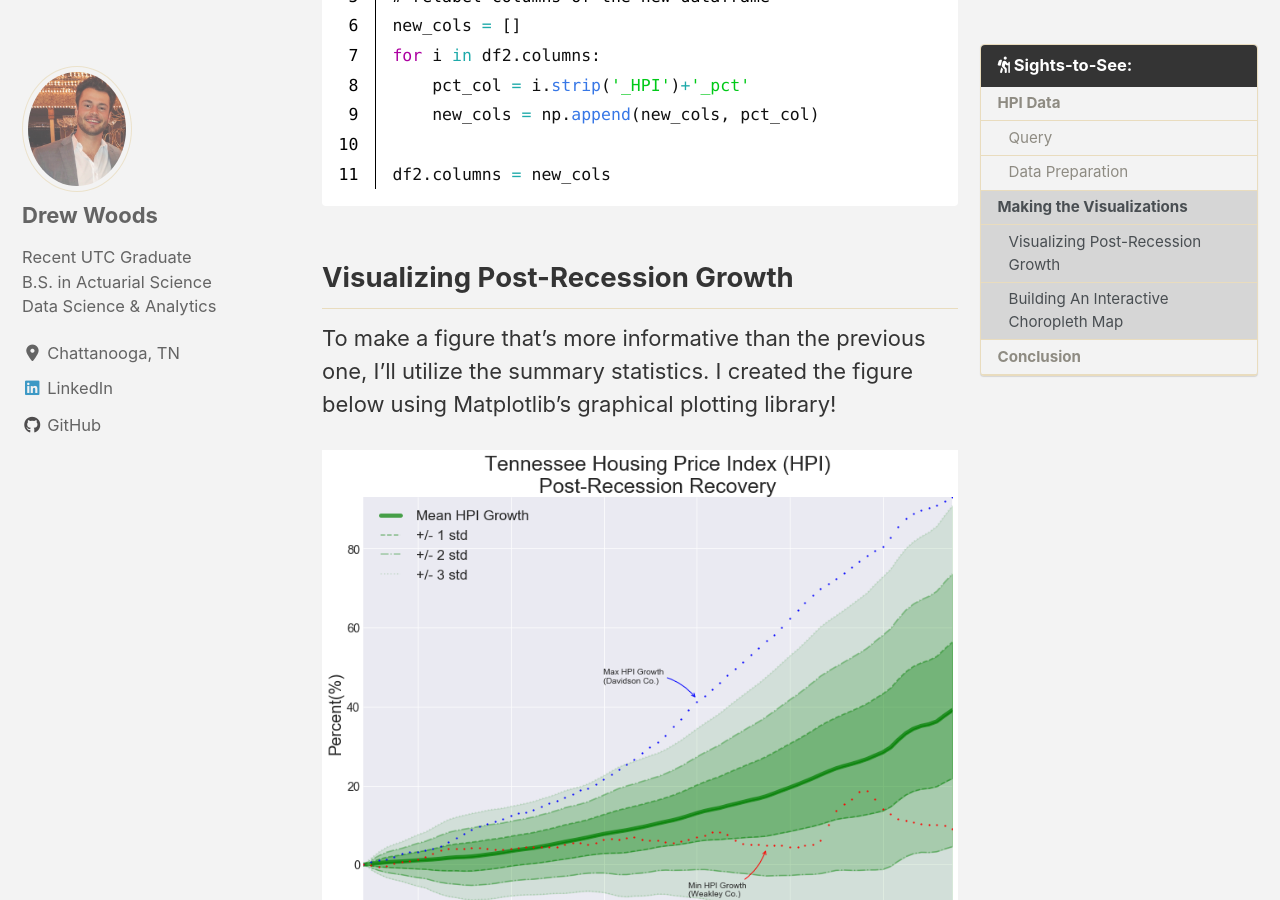
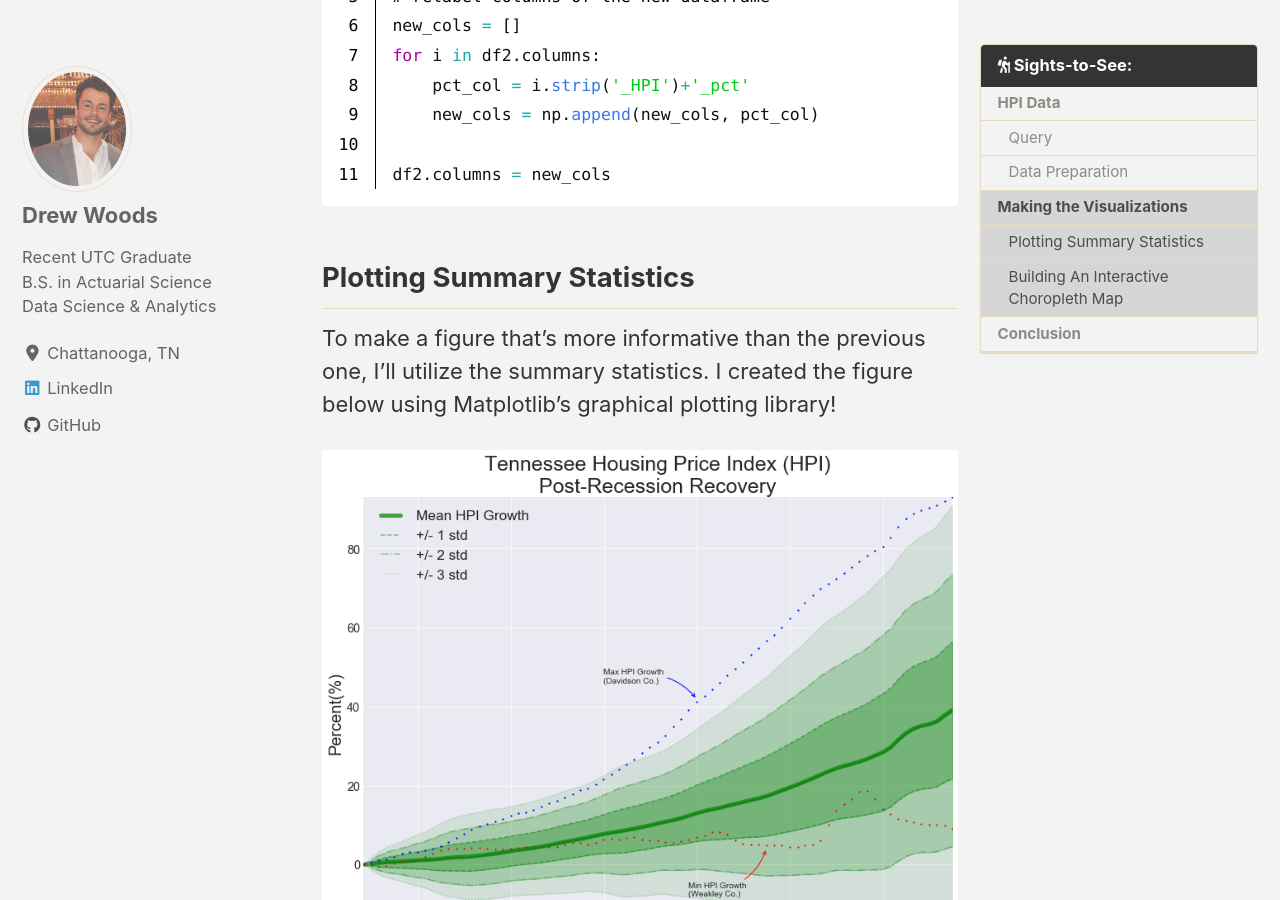
Before and after one commit to backdoordata/backdoordata.github.io, a Jekyll site: the page built from _posts/2020-02-11-TN-HPI-Analysis.md, in a window 1280 px wide and 900 px high, scrolled down 4726 px. Built offline with Jekyll 4.4.1, drawn with Linux system fonts in a browser that asks for light colours; cached includes are drawn as plain includes; nearby versions of some CDN libraries.

Commit message:
ML Proj1

````diff
--- a/_posts/2020-02-11-TN-HPI-Analysis.md
+++ b/_posts/2020-02-11-TN-HPI-Analysis.md
@@ -104,7 +104,7 @@ for i in df2.columns:
 
 df2.columns = new_cols
 ```
-## Visualizing Post-Recession Growth
+## Plotting Summary Statistics
 To make a figure that's more informative than the previous one, I'll utilize the summary statistics. I created the figure below using Matplotlib's graphical plotting library!
 
 
````
